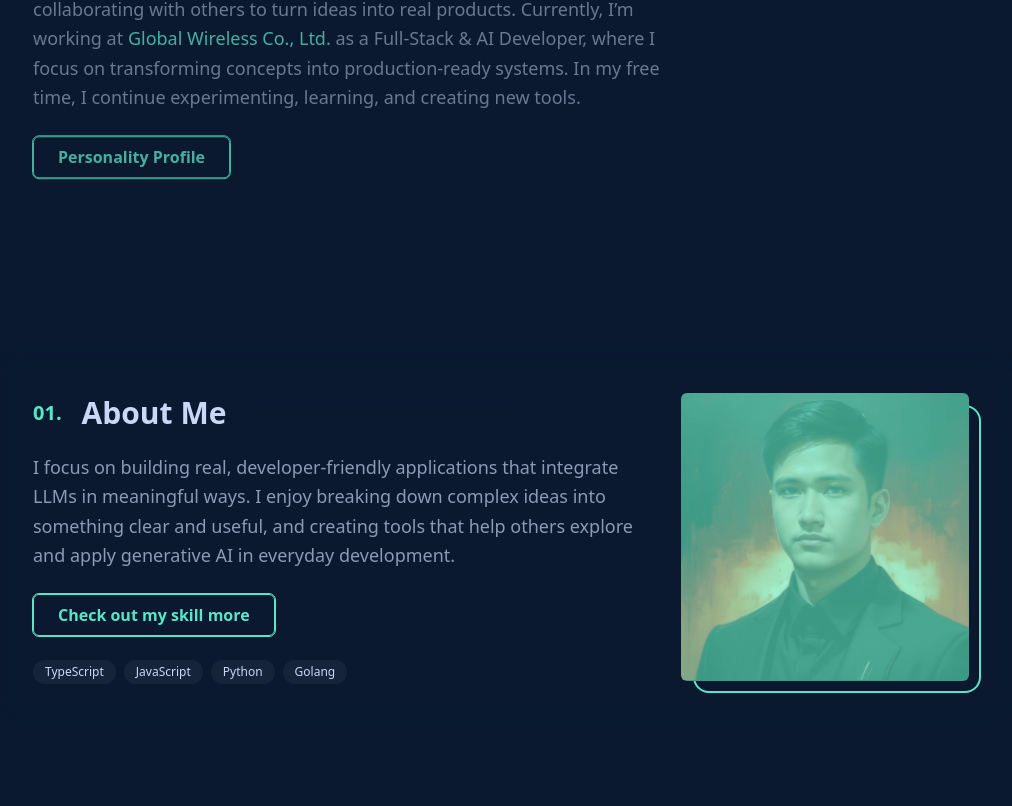
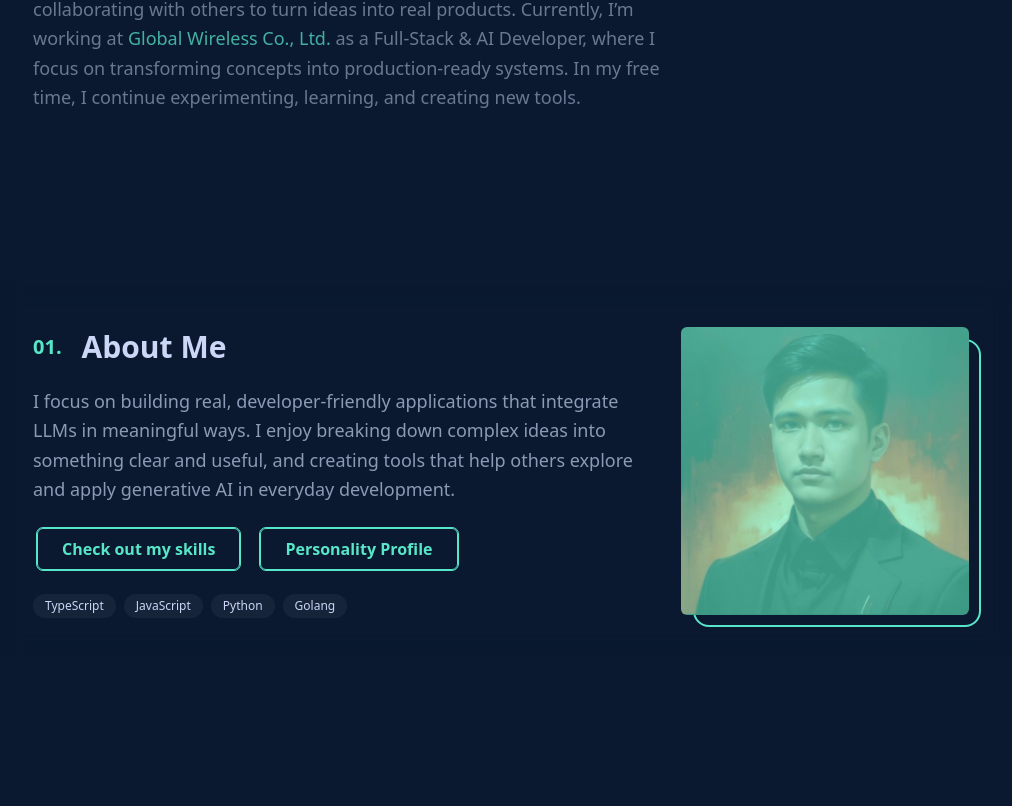
Before and after one commit to HectorRussia/Portfolio-v2, a React (Vite) app: page / in a window 1280 px wide. Shown: the part 794-1600 px from the top of the page, without its empty margins (135-1147 px from the left). Built offline with nearby package versions, Linux system fonts and the light colour scheme.

Commit message:
feat: move button introl to about and renovate about

```diff
--- a/src/components/Hero/About.tsx
+++ b/src/components/Hero/About.tsx
@@ -1,19 +1,31 @@
 import ButtonHover from "../Button/ButtonHover"
 import profile from '../../public/profile.jpg'
 import Skills, { myStack} from "../Modal/Skills"
-import { useState } from "react";
-
+import { useState, type KeyboardEvent } from "react";
+import personalityImage from '../../public/ENFJT.png';
+import Personality from "../Modal/Personality";
 
 const About = () => {
-    const [isModalOpen, setIsModalOpen] = useState<boolean>(false);
 
-    const handleOpenModal = () => {
-      setIsModalOpen(true);
-    }
+  const [isModalSkillOpen, setIsModalSkillOpen] = useState<boolean>(false);
+  const [isModalPersonalOpen, setIsModalPersonalOpen] = useState<boolean>(false);
 
-    const handleCloseModal = () => {
-      setIsModalOpen(false);
-    }
+  const handleOpenSkillModal = () => {
+    setIsModalSkillOpen(true);
+  }
+
+  const handleCloseSkillModal = () => {
+    setIsModalSkillOpen(false);
+  }
+
+  const handleOpenPersonalModal = () => {
+    setIsModalPersonalOpen(true);
+  }
+
+  const handleCloseModal = () => {
+    setIsModalPersonalOpen(false);
+  }
+
   return (
      <section id='about' className="py-12">
         <div className="container mx-auto px-6 lg:px-8">
@@ -36,12 +48,36 @@ const About = () => {
                   in everyday development.
                 </p>
 
-                <div className="mt-6 flex items-center gap-4 justify-center sm:justify-start"  onClick={handleOpenModal}>
-                 <ButtonHover title="Check out my skill more" />
+                <div className="mt-6 flex flex-row items-center gap-3 justify-center sm:justify-start">
+                  <div
+                    role="button"
+                    tabIndex={0}
+                    onClick={handleOpenSkillModal}
+                    onKeyDown={(e: KeyboardEvent<HTMLDivElement>) => { if (e.key === 'Enter' || e.key === ' ') handleOpenSkillModal(); }}
+                    className="w-1/2 sm:w-auto px-1"
+                    aria-label="Open skills modal"
+                  >
+                    <div className="w-full">
+                      <ButtonHover title="Check out my skills" />
+                    </div>
+                  </div>
+
+                  <div
+                    role="button"
+                    tabIndex={0}
+                    onClick={handleOpenPersonalModal}
+                    onKeyDown={(e: KeyboardEvent<HTMLDivElement>) => { if (e.key === 'Enter' || e.key === ' ') handleOpenPersonalModal(); }}
+                    className="w-1/2 sm:w-auto px-1"
+                    aria-label="Open personality modal"
+                  >
+                    <div className="w-full">
+                      <ButtonHover title="Personality Profile" />
+                    </div>
+                  </div>
                 </div>
                 <div className="mt-6 flex flex-wrap gap-2">
                   {myStack.slice(0, 4).map((s) => (
-                    <span key={s.id} className="inline-block text-xs bg-white/5 text-[#CCD6F6] px-3 py-1 rounded-full">{(s as any).lang || (s as any).name || s.id}</span>
+                    <span key={s.id} className="inline-block text-xs bg-white/5 text-[#CCD6F6] px-3 py-1 rounded-full">{s.name || s.id}</span>
                   ))}
                 </div>
               </div>
@@ -68,8 +104,10 @@ const About = () => {
             </div>
           </div>
         </div>
+        {/* Skills Modal */}
+        <Skills isOpen={isModalSkillOpen} onClose={handleCloseSkillModal} />
         {/* Personality Modal */}
-        <Skills isOpen={isModalOpen} onClose={handleCloseModal} />
+        <Personality isOpen={isModalPersonalOpen} onClose={handleCloseModal} imagePath={personalityImage} />
     </section>
 
   )
--- a/src/components/Hero/Introl.tsx
+++ b/src/components/Hero/Introl.tsx
@@ -1,18 +1,5 @@
-import { useState } from 'react'
-import ButtonHover from '../Button/ButtonHover'
 import { motion } from 'framer-motion'
-import Personality from '../Modal/Personality';
-import personalityImage from '../../public/ENFJT.png';
 const Introl = () => {
-  const [isModalOpen, setIsModalOpen] = useState<boolean>(false);
-
-  const handleOpenModal = () => {
-    setIsModalOpen(true);
-  }
-
-  const handleCloseModal = () => {
-    setIsModalOpen(false);
-  }
 
   return (
    <section className="flex justify-center px-4 py-12 mb-10 ">
@@ -36,12 +23,7 @@ const Introl = () => {
             to turn ideas into real products. Currently, I’m working at <span className="text-[#58E6C9]">Global Wireless Co., Ltd.</span> as a Full-Stack & AI Developer, where I focus on transforming concepts into production-ready
             systems. In my free time, I continue experimenting, learning, and creating new tools.
           </p>
-        <div className="mt-6" onClick={handleOpenModal}>
-          <ButtonHover title="Personality Profile" />
-        </div>
       </motion.div>
-        {/* Personality Modal */}
-      <Personality isOpen={isModalOpen} onClose={handleCloseModal} imagePath={personalityImage} />
     </section>
   )
 }
```
